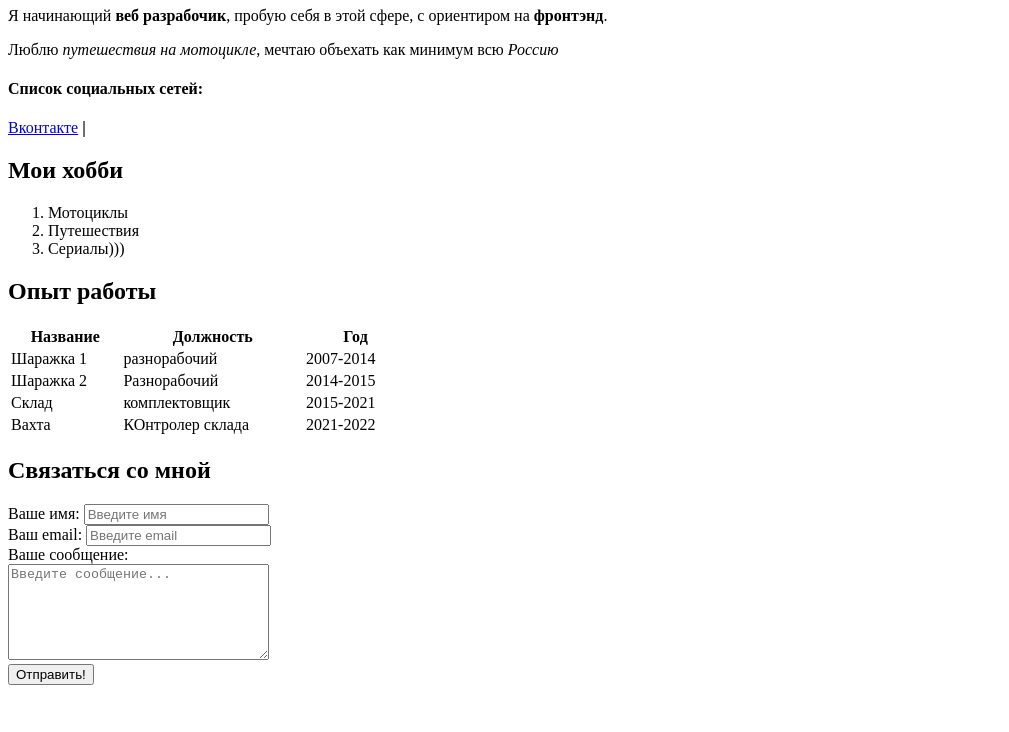
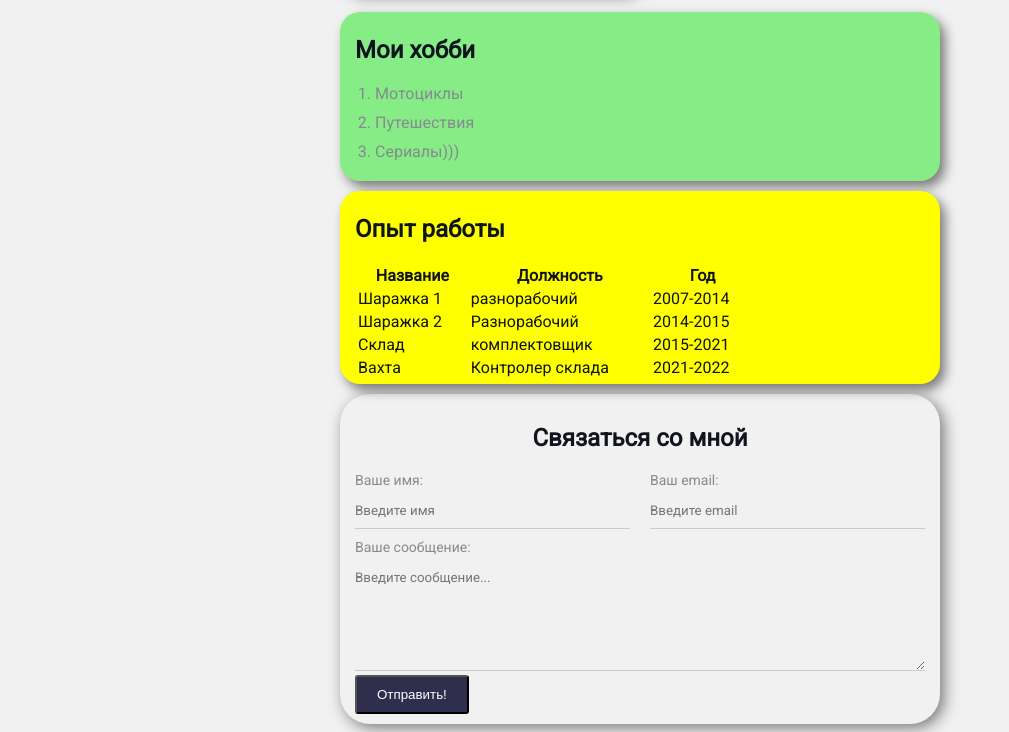
Before and after one commit to Darnholl/Resume, a plain HTML site: page index.html in a window 1280 px wide. Shown: the part 310-1042 px from the top of the page, without its empty margins (0-1009 px from the left). Before the commit the page ends 1003 px from the top, so only its background shows below. Drawn offline with Linux system fonts and the light colour scheme.

Commit message:
Add files via upload

```diff
--- a/index.html
+++ b/index.html
@@ -7,9 +7,14 @@
     <meta name="keywords" content="Resume, first resume, learning HTML resume">
     <meta name="descrition" content="Сайт резюме Алексея">
     <title>Alexey's resume</title>
+    <link rel="stylesheet" href="styles.css">
 </head>
 <body>
+    <div class="container">
+        <div class="info">
             <img src="my_photo.jpg" alt="Алексей Блинов" width="300">
+
+            <div class="info-text">
 
                 <h1>Алексей Блинов</h1>
 
@@ -20,16 +25,20 @@
 
                 <h4>Список социальных сетей:</h4>
                     <a href="https://vk.com/id14695762" target="_blank">Вконтакте</a>
-        <strong>|</strong>
+                    |
+                </div>
+        </div>
 
-
+        <div class="card bg-green">
         <h2>Мои хобби</h2>
-        <ol>
+            <ol class="list">
                 <li>Мотоциклы</li>
                 <li>Путешествия</li>
                 <li>Сериалы)))</li>
             </ol>
+        </div>
 
+        <div class="card bg-yellow">
         <h2>Опыт работы</h2>
         <table width="400">
             <thead>
@@ -57,29 +66,35 @@
                 </tr>
                 <tr>
                     <td>Вахта</td>
-                <td>КОнтролер склада</td>
+                    <td>Контролер склада</td>
                     <td>2021-2022</td>
                 </tr>
             </tbody>
         </table>
+        </div>
 
+
+        <form action="" class="form">
             <h2>Связаться со мной</h2>
-    <form action="">
-        <div>
+
+            <div class="form-row">
+                <div class="form-group">
                     <label for="name">Ваше имя:</label>
                     <input type="text" id="name" placeholder="Введите имя">
                 </div>
-        <div>
+                <div class="form-group">
                     <label for="email">Ваш email:</label>
                     <input type="email" id="email" placeholder="Введите email">
                 </div>
-        <div>
+            </div>
+            <div class="form-group">
                 <label for="message">Ваше сообщение:</label>
-            <br>
+
                 <textarea id="message" cols="30" rows="6" placeholder="Введите сообщение..."></textarea>
             </div>
 
-        <input type="submit" name="" id="" value="Отправить!">
+            <input type="submit" class="btn" name="" id="" value="Отправить!">
         </form>
+    </div>
 </body>
 </html>
--- /dev/null
+++ b/styles.css
@@ -0,0 +1,144 @@
+@import url('https://fonts.googleapis.com/css2?family=Roboto&display=swap');
+
+body {
+    color: #0f141e;
+    background: #f1f1f1;
+    font-size: 16px;
+    font-family: 'Roboto', sans-serif;
+    font-weight: 400;
+}
+
+img {
+    border-radius: 20px;
+    box-shadow: 4px 4px 14px rgba( 0, 0, 0, 0.5);
+}
+
+.info {
+    margin-bottom: 20px;
+    display: flex;
+
+}
+
+.container {
+    margin: auto;
+    max-width: 600px;
+    padding-top: 30px;
+}
+
+.info-text {
+    /* margin-bottom: 50px; */
+    margin-left: 40px;
+}
+
+.info-text p {
+    font-style: italic;
+    font-weight: bold;
+    color: #86898f;
+    margin: 0;
+}
+
+.info-text h4 {
+    margin-bottom: 10px;
+}
+
+
+
+.card {
+    /* border: 1px solid black; */
+    border-radius: 20px;
+    padding: 4px;
+    padding-left: 15px;
+    margin-bottom: 10px;
+    box-shadow: 5px 6px 12px rgba( 0, 0, 0, 0.5);
+}
+
+.bg-yellow {
+    background: yellow;
+}
+
+.bg-red {
+    background: red;
+}
+
+.bg-green {
+    background: rgb(134, 237, 134);
+}
+
+form {
+    box-shadow: 4px 4px 15px rgba( 0, 0, 0, 0.5);
+    border-radius: 30px;
+    padding: 10px 15px;
+}
+
+a {
+    text-decoration: none;
+}
+
+a:hover {
+    color: rgb(96, 82, 226);
+    font-size: 1.1rem;
+    text-decoration: underline;
+}
+
+a:visited {
+    color:#86898f;
+}
+
+.btn {
+    background: rgb(47, 47, 77);
+    color: white;
+    padding: 10px 20px;
+    border-radius: 3px;
+}
+
+.btn:hover {
+    background:rgb(96, 82, 226);
+    box-shadow: 4px 4px 10px rgb(45, 89, 175);
+}
+
+.list {
+    padding: 0 20px;
+}
+
+.list li {
+    color:#86898f;
+    margin-bottom: 10px;
+}
+
+.form h2 {
+    text-align: center;
+}
+
+.form-group label {
+    display: block;
+    font-size: 14px;
+    color: #86898f;
+}
+
+.form-row {
+    margin-bottom: 10px;
+    display: flex;
+}
+
+.form-row .form-group{
+    /* display: inline-block; */
+    margin-right: 20px;
+    width: 50%;
+    /* width: calc(50% - 20px); */
+ }
+
+ .form-row .form-group:last-child {
+    margin-right: 0;
+ }
+
+.form-group input, .form-group textarea {
+    width:100%;
+    box-sizing: border-box;
+    border: none;
+    background: transparent;
+    border-bottom: 1px solid #ccc;
+    color:black;
+    padding: 15px 0 10px;
+    outline: none;
+    font-family: inherit;
+}
```
Lines whose indentation alone changed are shown as unchanged.
